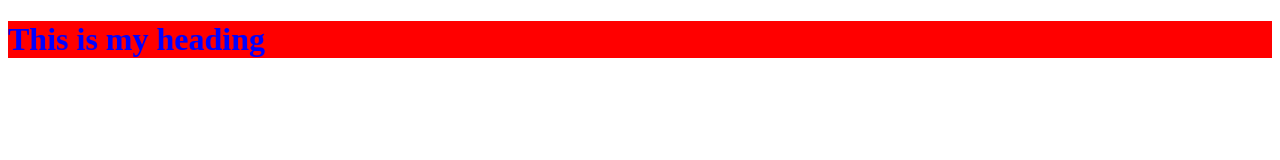
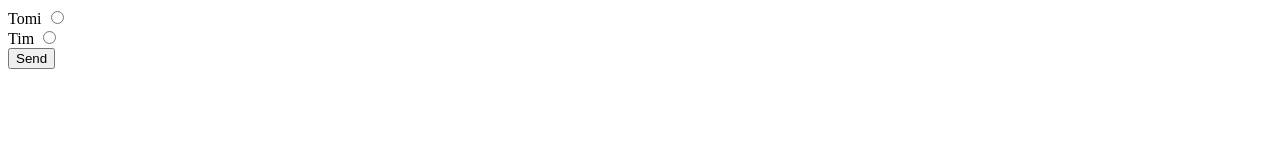
Before and after one commit to fomie1/html_tutorial, a plain HTML site: page index.html in a window 1280 px wide. Drawn offline with Linux system fonts and the light colour scheme.

Commit message:
html section

```diff
--- a/index.html
+++ b/index.html
@@ -1,12 +1,21 @@
 <!DOCTYPE html>
 
 <html>
+  <title>My Page</title>
 <body>
+  <form action="form.html" method="GET">
+    <label for="username">Tomi</label>
+    <input type="radio" name="username" id="username" value="tomi">
+    <br>
+    <label for="username2">Tim</label>
+    <input type="radio" name="username2" id="username2" value="tim">
 
-  <h1 style="color:blue; background-color: red;">
-    This is my heading</h1>
+    <br>
 
-    <!-- <p>A text</p> -->
+    <input type="submit" value="Send">
+
+  </form>
+
 
 </body>
 </html>
```
Also changed, not shown: form.html (added).
